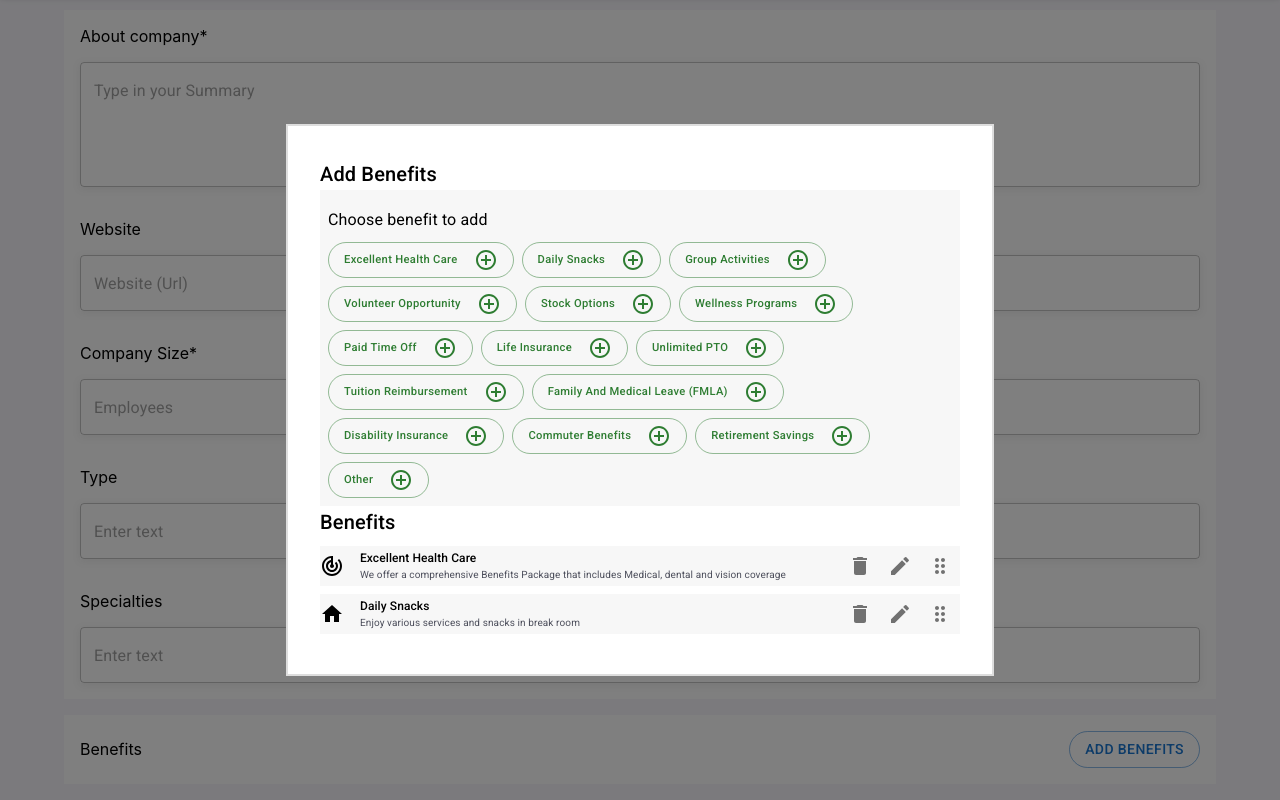
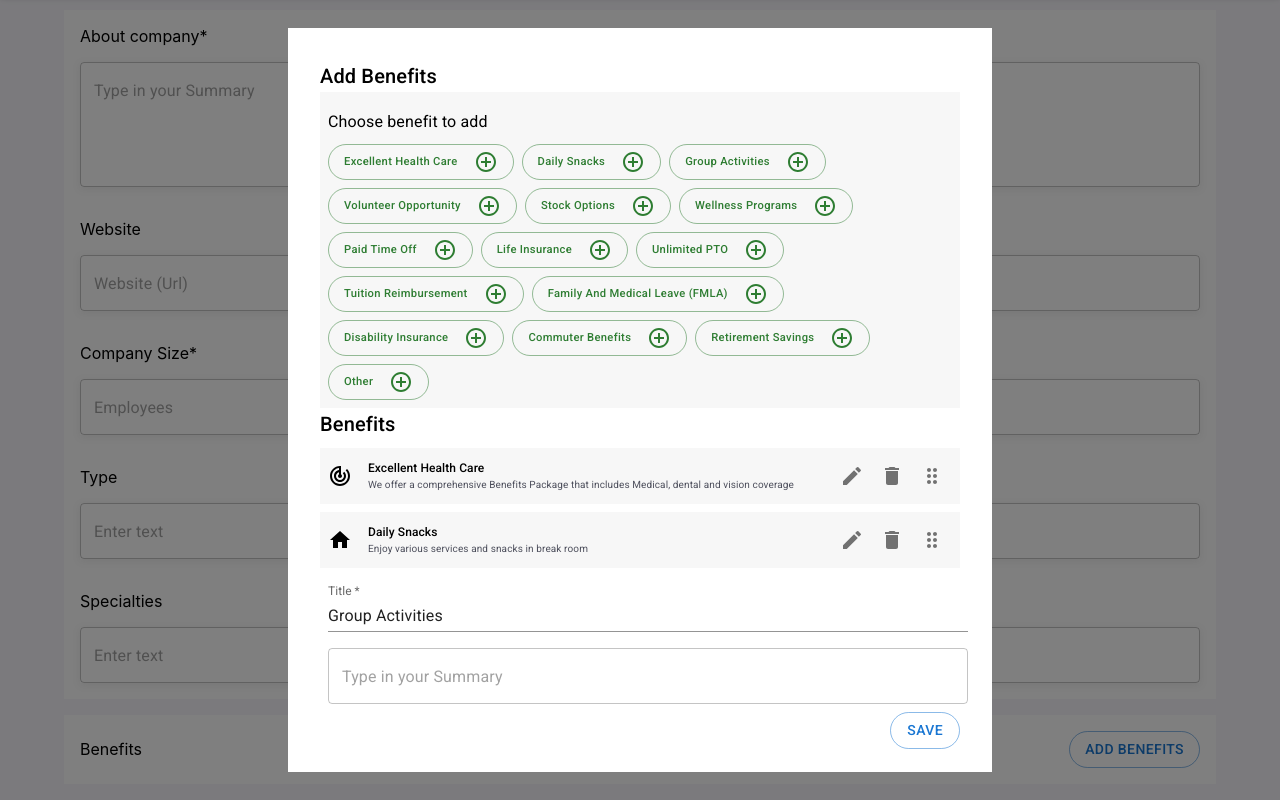
Before and after one commit to apelmahmudDev/rapid, a React (Create React App) app: page / in a window 1280 px wide. Both pictures are taken after a click on the button "ADD BENEFITS". Shown: the part 62-862 px from the top of the page. Built offline with nearby package versions, Linux system fonts and the light colour scheme.

Commit message:
modal done without given color

```diff
--- a/src/components/Modal/BenefitCustomize.js
+++ b/src/components/Modal/BenefitCustomize.js
@@ -6,6 +6,7 @@ import HomeIcon from "@mui/icons-material/Home";
 import { createTheme, ThemeProvider } from "@mui/material/styles";
 import { IconButton, Typography } from "@mui/material";
 import { Box } from "@mui/system";
+import CustomizeEditField from "./CustomizeEditField";
 
 const theme = createTheme({
 	typography: {
@@ -25,7 +26,6 @@ const BenefitCustomize = () => {
 			<Typography variant="h6" component="h2">
 				Benefits
 			</Typography>
-
 			{/* first item */}
 			<Box
 				sx={{
@@ -34,6 +34,7 @@ const BenefitCustomize = () => {
 					gap: 2,
 					bgcolor: "#f7f7f7",
 					my: 1,
+					p: 1,
 				}}
 			>
 				<TrackChangesIcon />
@@ -46,17 +47,16 @@ const BenefitCustomize = () => {
 				</Box>
 				<div>
 					<IconButton>
-						<DeleteIcon />
+						<EditIcon />
 					</IconButton>
 					<IconButton>
-						<EditIcon />
+						<DeleteIcon />
 					</IconButton>
 					<IconButton>
 						<DragIndicatorIcon />
 					</IconButton>
 				</div>
 			</Box>
-
 			{/* second item */}
 			<Box
 				sx={{
@@ -65,6 +65,7 @@ const BenefitCustomize = () => {
 					gap: 2,
 					bgcolor: "#f7f7f7",
 					my: 1,
+					p: 1,
 				}}
 			>
 				<HomeIcon />
@@ -76,16 +77,19 @@ const BenefitCustomize = () => {
 				</Box>
 				<div>
 					<IconButton>
-						<DeleteIcon />
+						<EditIcon />
 					</IconButton>
 					<IconButton>
-						<EditIcon />
+						<DeleteIcon />
 					</IconButton>
 					<IconButton>
 						<DragIndicatorIcon />
 					</IconButton>
 				</div>
 			</Box>
+
+			{/* edit field  */}
+			<CustomizeEditField />
 		</ThemeProvider>
 	);
 };
--- /dev/null
+++ b/src/components/Modal/CustomizeEditField.js
@@ -0,0 +1,39 @@
+import { Button, TextField } from "@mui/material";
+import { Box } from "@mui/system";
+import React from "react";
+
+const CustomizeEditField = () => {
+	return (
+		<div>
+			<Box
+				component="form"
+				sx={{
+					"& > :not(style)": { m: 1, width: "100%" },
+				}}
+				noValidate
+				autoComplete="off"
+			>
+				<TextField
+					required
+					label="Title"
+					defaultValue="Group Activities"
+					variant="standard"
+				/>
+				<TextField
+					placeholder="Type in your Summary"
+					fullWidth
+					multiline
+					rows={1}
+					required
+				/>
+			</Box>
+			<div style={{ width: "100%", textAlign: "right" }}>
+				<Button variant="outlined" sx={{ borderRadius: 16, px: 2 }}>
+					Save
+				</Button>
+			</div>
+		</div>
+	);
+};
+
+export default CustomizeEditField;
--- a/src/components/Modal/RapidModal/RapidModal.js
+++ b/src/components/Modal/RapidModal/RapidModal.js
@@ -10,10 +10,11 @@ const style = {
 	position: "absolute",
 	top: "50%",
 	left: "50%",
+	overflowY: "scroll",
 	transform: "translate(-50%, -50%)",
 	width: "50%",
+	height: "85%",
 	bgcolor: "#fff",
-	border: "2px solid #ddd",
 	boxShadow: 24,
 	p: 4,
 };
@@ -23,11 +24,17 @@ const useStyles = makeStyles({
 		fontSize: "0.7rem",
 		textTransform: "capitalize",
 	},
+	modalFooterAlgn: {
+		marginTop: "2rem",
+		padding: "1rem",
+		width: "100%",
+		textAlign: "right",
+		borderTop: "1px solid #ddd",
+	},
 });
 
 const RapidModal = ({ open, handleClose }) => {
 	const classes = useStyles();
-
 	return (
 		<Modal open={open} onClose={handleClose}>
 			<Box sx={style}>
@@ -70,6 +77,16 @@ const RapidModal = ({ open, handleClose }) => {
 
 				{/* Benefits customize chance */}
 				<BenefitCustomize />
+
+				{/*  modal footer button*/}
+				<div className={classes.modalFooterAlgn}>
+					<Button variant="outlined" sx={{ borderRadius: 16, px: 4, mx: 2 }}>
+						Back
+					</Button>
+					<Button variant="contained" sx={{ borderRadius: 16, px: 4, mx: 2 }}>
+						Save
+					</Button>
+				</div>
 			</Box>
 		</Modal>
 	);
```
